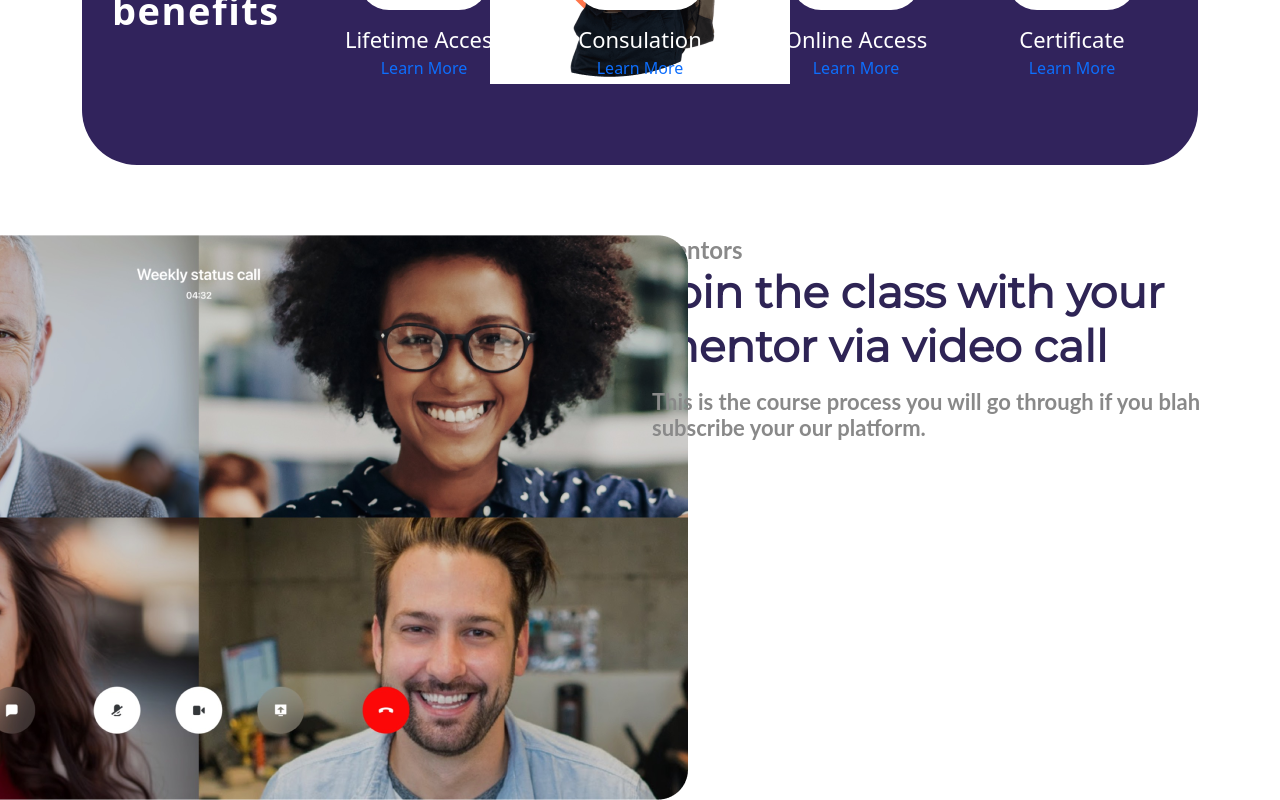
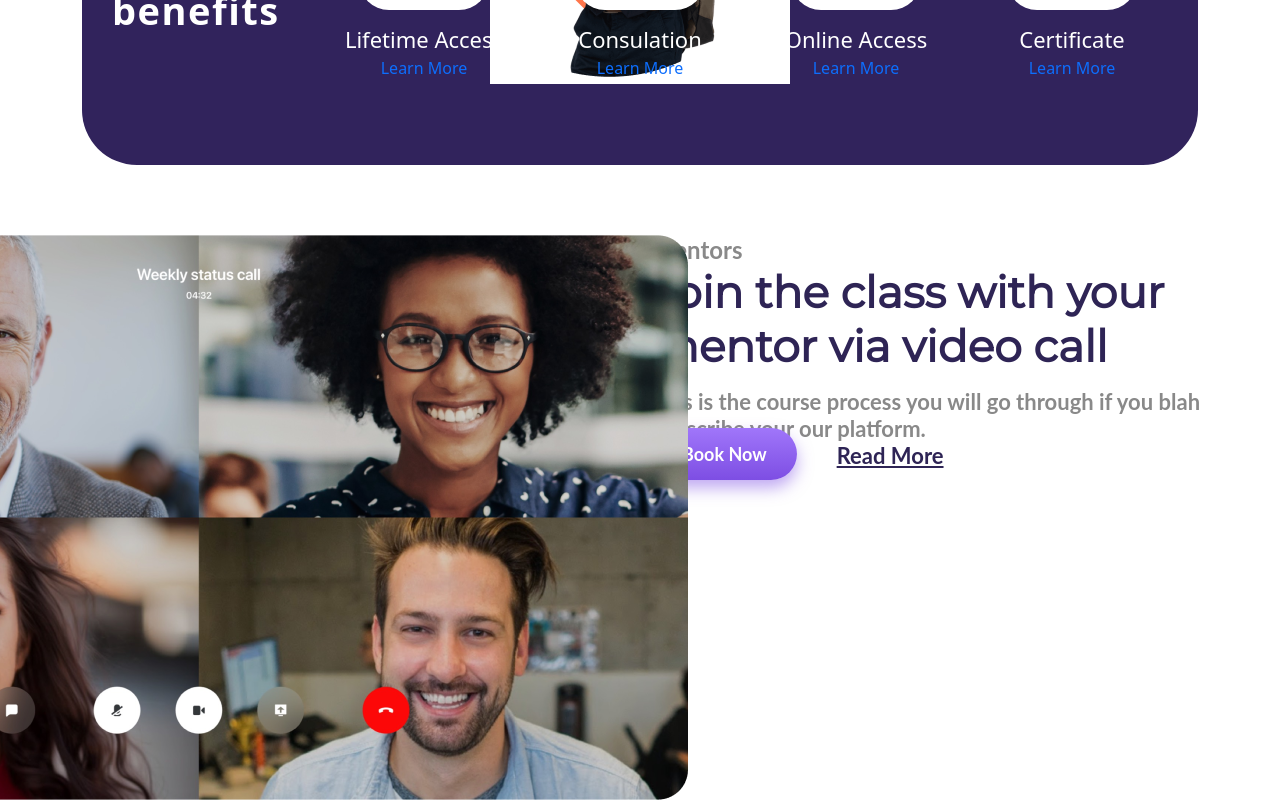
Before and after one commit to TheMentorLive/website, a React (Create React App) app: page / in a window 1280 px wide. Shown: the part 1095-1895 px from the top of the page. Built offline with nearby package versions, Linux system fonts and the light colour scheme.

Commit message:
Section 6 button Add

```diff
--- a/src/components/LandingPage.js
+++ b/src/components/LandingPage.js
@@ -17,7 +17,7 @@ const Landing = () => {
             We connect you to industry professionals, for your career problems
           </p>
           <br />
-          <a href="#home" className="button-landing-left">
+          <a href="#home" className="section6-btn1">
             Get-Started
           </a>
           <a href="#home" className="button-landing-right">
--- a/src/components/Mentors.js
+++ b/src/components/Mentors.js
@@ -11,15 +11,23 @@ function Mentors() {
           </div>
         </Col>
         <Col>
-          <span className="section6-right-sub1">Mentors</span><br />
-          <p className="section6-right-sub2">
-            Join the class with your mentor via video call <br />
-          </p>
-          <span className="section6-right-sub3">
-            This is the course process you will go through if you blah subscribe
-            your our platform.
-          </span><br />
-
+          <div>
+            <span className="section6-right-sub1">Mentors</span>
+            <br />
+            <p className="section6-right-sub2">
+              Join the class with your mentor via video call <br />
+            </p>
+            <span className="section6-right-sub3">
+              This is the course process you will go through if you blah
+              subscribe your our platform.
+            </span>
+          </div>
+          <div>
+            <a href="/" className="section6-btn1">
+              Book Now
+            </a>
+            <a href="/" className="section6-btn2">Read More</a>
+          </div>
         </Col>
       </Row>
     </div>
--- a/src/style/MainScreen.css
+++ b/src/style/MainScreen.css
@@ -197,9 +197,6 @@ hr.landing {
   position: absolute;
   width: 980.64px;
   height: 564.18px;
-  /* left: -292.68px; */
-  /* top: 4002.4px; */
-  /* background: url(/images/Mentors1.png); */
   border-radius: 30px;
 }
 
@@ -211,51 +208,65 @@ hr.landing {
   font-weight: bold;
   font-size: 24px;
   line-height: 29px;
-
-  /* identical to box height */
-
   color: #898989;
 }
 
 .section6-right-sub2 {
-  /* position: absolute;
-  left: 792.32px;
-  top: 4176.49px; */
   height: 108px;
   width: 545px;
-
   font-family: Montserrat;
   font-style: normal;
   font-weight: bold;
   font-size: 44px;
   line-height: 54px;
   font-feature-settings: "case" on;
-
   color: #2e2455;
 }
 
 .section6-right-sub3 {
-  position: absolute;
   width: 549px;
   height: 52px;
-
   font-family: Lato;
   font-style: normal;
   font-weight: bold;
   font-size: 22px;
   line-height: 26px;
-
   color: #898989;
 }
 
-.section6-btn {
-  /* position: absolute;
-  right: 30.2%;
-  top: 4405.04px; */
-  height: 57px;
-  left: 54.87%;
-
+.section6-btn1 {
   background: linear-gradient(360deg, #7a4ae1 -9.52%, #a076fa 100%);
   box-shadow: 0px 8px 16px rgba(130, 83, 230, 0.5);
   border-radius: 50px;
+  padding: 15px 30px;
+  margin-right: 40px;
+  font-family: Lato;
+  font-style: normal;
+  font-weight: bold;
+  font-size: 18px;
+  line-height: 18px;
+  color: #ffffff;
+  text-decoration: none;
 }
+.section6-btn1-arrow {
+  right: 32.46%;
+  top: 4441.42px;
+
+  border: 2px solid #875806;
+  box-sizing: border-box;
+  transform: matrix(0.76, -0.66, 0.65, 0.76, 0, 0);
+}
+
+.section6-btn2 {
+  position: absolute;
+  width: 109px;
+  height: 26px;
+  font-family: Lato;
+  font-style: normal;
+  font-weight: bold;
+  font-size: 22px;
+  line-height: 26px;
+  text-decoration-line: underline;
+
+  color: #2e2455;
+}
```
Also changed, not shown: public/images/Arrow-2.png (added).
